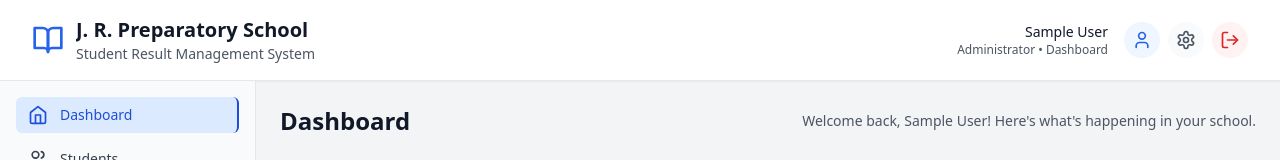
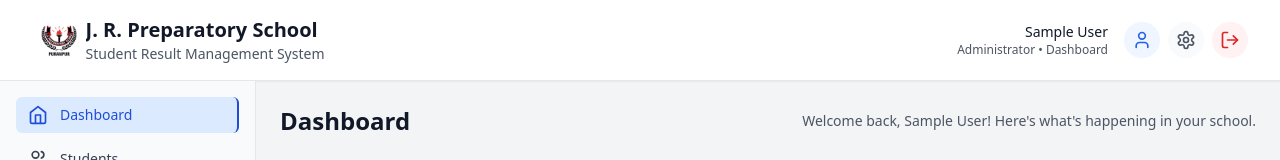
Before and after one commit to rtnksb/Student-Result-Management-System, a React (Vite) app: page /dashboard in a window 1280 px wide. Shown: the top 160 px of the page. Built offline with nearby package versions, Linux system fonts and the light colour scheme; no server answers; the database is empty; sample sign-in values are in the browser's storage.

Commit message:
add logo

```diff
--- a/src/components/Layout/Header.tsx
+++ b/src/components/Layout/Header.tsx
@@ -37,7 +37,13 @@ const Header: React.FC<HeaderProps> = ({ onOpenSettings }) => {
       <div className="max-w-7xl mx-auto px-2 sm:px-4 lg:px-8">
         <div className="flex justify-between items-center py-3 sm:py-4">
           <div className="flex items-center min-w-0 flex-1">
-            <BookOpen className="h-8 w-8 text-blue-600 mr-3" />
+            {/* <BookOpen className="h-8 w-8 text-blue-600 mr-3" /> */}
+            <img
+              src="/school-logo.png"
+              alt="School Logo"
+              className="h-10 w-auto rounded"
+              style={{ background: 'white' }}
+            />
             <div className="min-w-0">
               <h1 className="text-lg sm:text-xl font-bold text-gray-900 truncate">J. R. Preparatory School</h1>
               <p className="text-xs sm:text-sm text-gray-600 hidden sm:block">Student Result Management System</p>
```
Also changed, not shown: public/school-logo.png (added).
